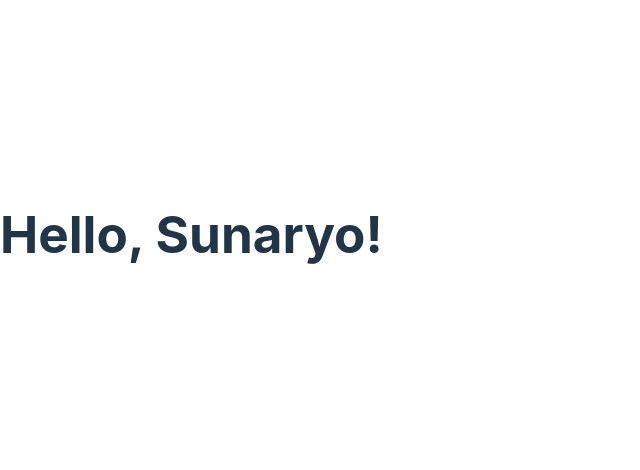
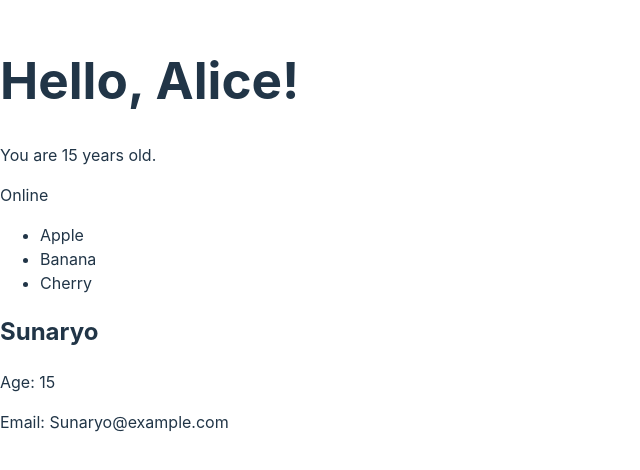
Before and after one commit to sunsunarto/assignment-19, a React (Vite) app in the folder no1-5/: page / in a window 1280 px wide. Shown: the part 166-636 px from the top of the page, without its empty margins (0-640 px from the left). Built offline with nearby package versions, Linux system fonts and the light colour scheme.

Commit message:
complete no.1

```diff
--- a/no1-5/src/App.jsx
+++ b/no1-5/src/App.jsx
@@ -4,8 +4,51 @@ function Greeting(props) {
   return <h1>Hello, {props.name}!</h1>;
 }
 
+function Age(props) {
+  return <p>You are {props.age} years old.</p>;
+}
+
+function Status(props) {
+  return <p>{props.online ? 'Online' : 'Offline'}</p>;
+}
+
+function FruitList(props) {
+  return (
+    <ul>
+      {props.fruits.map((fruit, index) => (
+        <li key={index}>{fruit}</li>
+      ))}
+    </ul>
+  );
+}
+
+function UserCard(props) {
+  return (
+    <div>
+      <h2>{props.user.name}</h2>
+      <p>Age: {props.user.age}</p>
+      <p>Email: {props.user.email}</p>
+    </div>
+  );
+}
+
 function App() {
-  return <Greeting name="Sunaryo" />;
+  const fruits = ['Apple', 'Banana', 'Cherry'];
+  const user = {
+    name: 'Sunaryo',
+    age: 15,
+    email: 'Sunaryo@example.com',
+  };
+
+  return (
+    <div>
+      <Greeting name="Alice" />
+      <Age age={15} />
+      <Status online={true} />
+      <FruitList fruits={fruits} />
+      <UserCard user={user} />
+    </div>
+  );
 }
 
 export default App;
```
